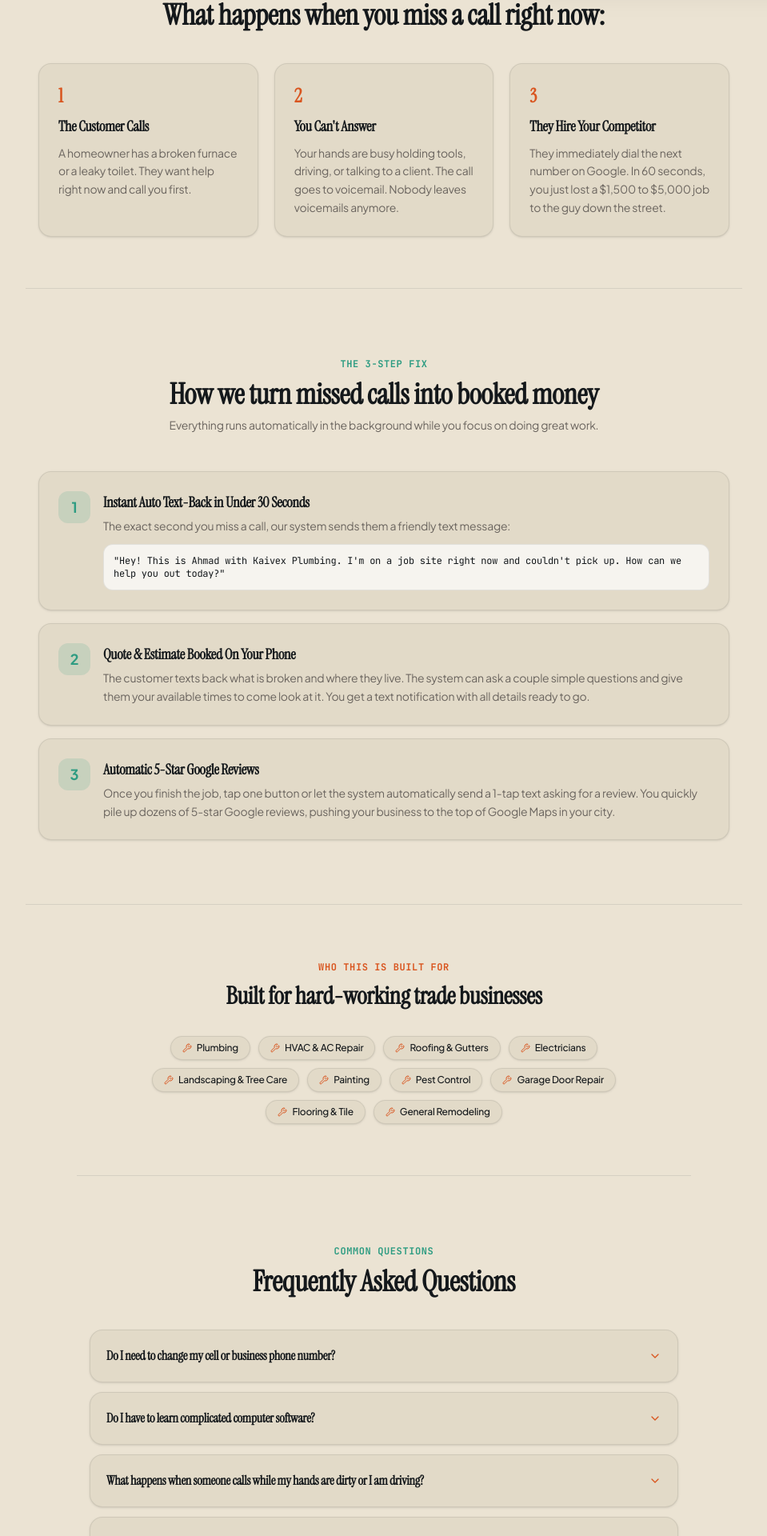
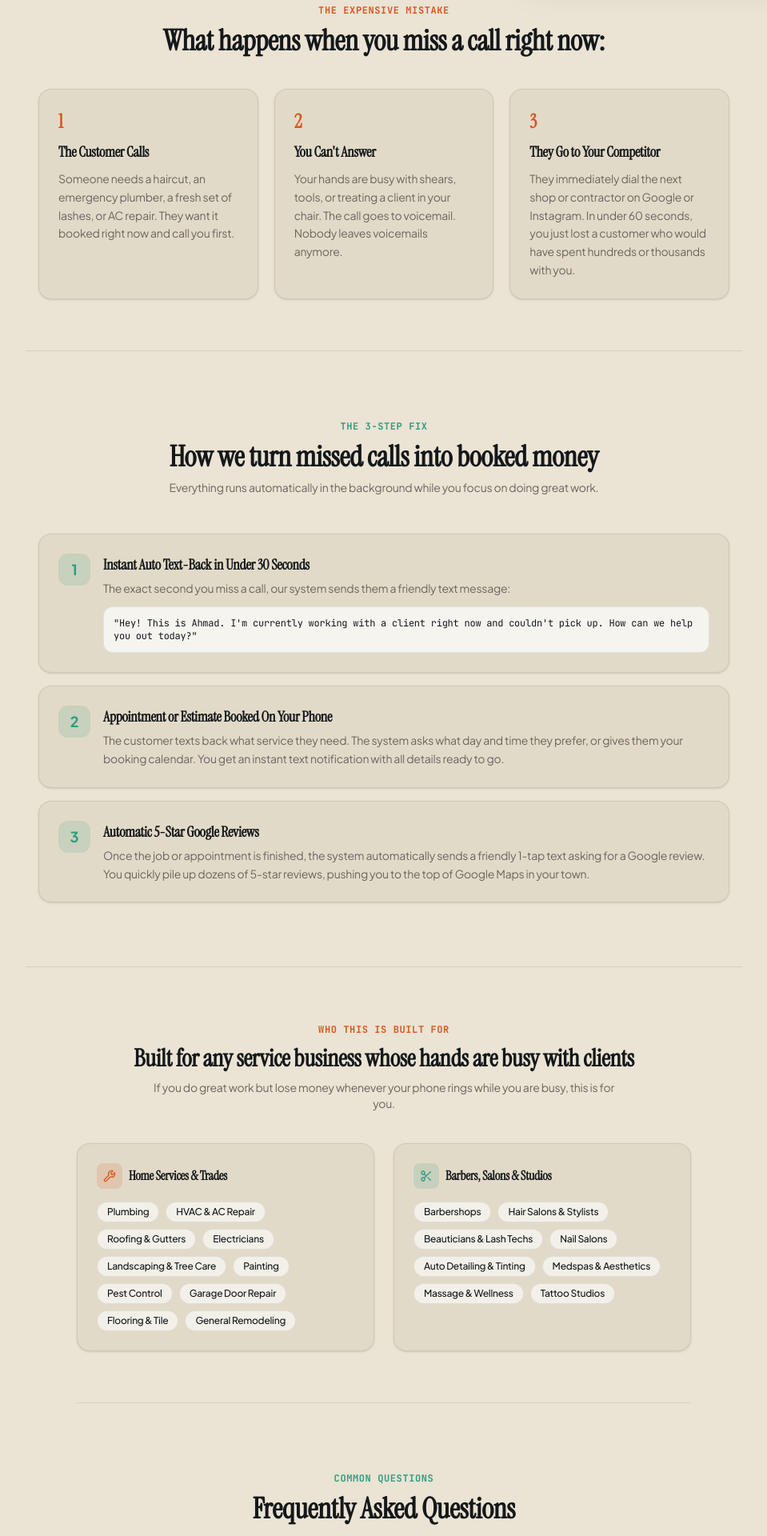
Before and after one commit to kaivexsystems/kaivexsystems, a Next.js app: page /trades in a window 1280 px wide. Shown: the part 824-2744 px from the top of the page at 80% size, without its empty margins (160-1119 px from the left). Built offline with nearby package versions, Linux system fonts and the light colour scheme; no server answers; a web font is replaced by a local one.

Commit message:
feat(trades): expand service categories to include Barbers, Salons, Beauticians, and Studios

```diff
--- a/app/trades/page.tsx
+++ b/app/trades/page.tsx
@@ -8,6 +8,8 @@ import {
   Calendar,
   CheckCircle2,
   Wrench,
+  Scissors,
+  Sparkles,
   ChevronDown,
 } from 'lucide-react';
 import { KaivexLogo } from '@/components/ui/kaivex-logo';
@@ -16,7 +18,7 @@ import { CustomCursor } from '@/components/ui/custom-cursor';
 import { LuminousText } from '@/components/ui/luminous-text';
 
 const WHATSAPP_URL =
-  "https://wa.me/18484004949?text=Hey%20Ahmad,%20I%20run%20a%20trades/home%20services%20business%20and%20want%20to%20stop%20losing%20jobs%20to%20missed%20calls.";
+  "https://wa.me/18484004949?text=Hey%20Ahmad,%20I%20run%20a%20local%20service/trades/salon%20business%20and%20want%20to%20stop%20losing%20clients%20to%20missed%20calls.";
 const CAL_URL = 'https://cal.com/ahmad-farooq-tuwcnw/15min';
 
 export default function TradesLandingPage() {
@@ -36,7 +38,7 @@ export default function TradesLandingPage() {
     }
   };
 
-  const tradesList = [
+  const tradeServices = [
     'Plumbing',
     'HVAC & AC Repair',
     'Roofing & Gutters',
@@ -49,26 +51,37 @@ export default function TradesLandingPage() {
     'General Remodeling',
   ];
 
+  const studioServices = [
+    'Barbershops',
+    'Hair Salons & Stylists',
+    'Beauticians & Lash Techs',
+    'Nail Salons',
+    'Auto Detailing & Tinting',
+    'Medspas & Aesthetics',
+    'Massage & Wellness',
+    'Tattoo Studios',
+  ];
+
   const faqs = [
     {
       q: 'Do I need to change my cell or business phone number?',
-      a: 'No! It connects directly to your existing phone number. You keep the exact same number you already have on your trucks and business cards.',
+      a: 'No! It connects directly to your existing phone number. You keep the exact same number you already have on your cards, storefront, and Instagram/Google profiles.',
     },
     {
       q: 'Do I have to learn complicated computer software?',
-      a: 'Zero. You do not need to learn anything new. Whenever a customer asks for a quote or books an appointment, you get a clean text message right on your regular phone.',
+      a: 'Zero. You do not need to learn anything new. Whenever a customer asks for a quote or books an appointment, you get a clean text notification right on your regular phone.',
     },
     {
-      q: 'What happens when someone calls while my hands are dirty or I am driving?',
-      a: 'The moment you miss the call, our system sends them a friendly text in under 30 seconds asking what they need help with. They text back their address and problem so you do not lose the job.',
+      q: 'What happens when someone calls while my hands are busy with a client or tools?',
+      a: 'The moment you miss the call, our system sends them a friendly text in under 30 seconds: "Hey! I am currently working with a client right now. How can we help you out today?" They reply with what they need so they do not go book with your competitor.',
     },
     {
       q: 'How fast can we set this up for my business?',
       a: 'We set up and test the whole system in 48 to 72 hours. You do not have to lift a finger—we build and test everything for you.',
     },
     {
-      q: 'What if a customer calls late at night?',
-      a: 'The system automatically texts them, lets them know your emergency policy or morning hours, collects their info, and puts them first in line for when you open.',
+      q: 'What if someone calls after closing hours or late at night?',
+      a: 'The system automatically texts them back, lets them know your morning hours or booking link, collects their info, and puts them first in line for when you open.',
     },
   ];
 
@@ -109,11 +122,11 @@ export default function TradesLandingPage() {
           <button
             onClick={scrollToTop}
             className="flex items-center gap-2 hover:opacity-90 transition-opacity bg-transparent border-none p-0 cursor-pointer text-left"
-            title="Kaivex Trades - Return to top"
+            title="Kaivex Local Services - Return to top"
           >
             <KaivexLogo variant="full" size="sm" theme={theme} showSublabel={false} animate={false} />
             <span className="hidden sm:inline-block px-2 py-0.5 rounded text-[10px] font-mono font-bold uppercase tracking-wider bg-[#2E9C82]/10 text-[#2E9C82] border border-[#2E9C82]/20">
-              TRADES &amp; HOME SERVICES
+              TRADES, BARBERS &amp; LOCAL SERVICES
             </span>
           </button>
 
@@ -124,6 +137,12 @@ export default function TradesLandingPage() {
               className="text-xs font-semibold text-[#6B655F] hover:text-[#14181B] transition hidden md:block bg-transparent border-none cursor-pointer"
             >
               How It Works
+            </button>
+            <button
+              onClick={(e) => scrollToSection(e, 'who-its-for')}
+              className="text-xs font-semibold text-[#6B655F] hover:text-[#14181B] transition hidden md:block bg-transparent border-none cursor-pointer"
+            >
+              Who It&apos;s For
             </button>
             <button
               onClick={(e) => scrollToSection(e, 'faq')}
@@ -151,7 +170,7 @@ export default function TradesLandingPage() {
         {/* Badge */}
         <div className="inline-flex items-center gap-2 px-3 py-1 rounded-full text-xs font-bold uppercase tracking-wider bg-[#D9551F]/10 text-[#D9551F] border border-[#D9551F]/20 mb-6">
           <PhoneMissed className="w-3.5 h-3.5" />
-          STOP LOSING JOBS TO UNANSWERED CALLS
+          STOP LOSING CLIENTS TO UNANSWERED CALLS
         </div>
 
         {/* Big Bold Plain English Headline with Luminous Typography and NO underline */}
@@ -163,7 +182,7 @@ export default function TradesLandingPage() {
 
         {/* 10-Year-Old Simple Subhead */}
         <p className="text-base sm:text-lg md:text-xl text-[#6B655F] max-w-2xl mb-8 leading-relaxed tracking-[-0.015em]">
-          You are on a ladder or fixing a pipe and can&apos;t answer your phone. We text customers back in 30 seconds, answer their questions, and book the job on your calendar—automatically.
+          You are on a ladder, cutting hair, under a sink, or with a client and can&apos;t answer your phone. We text customers back in 30 seconds, answer their questions, and book the job or appointment on your calendar—automatically.
         </p>
 
         {/* Dual CTA Actions */}
@@ -209,7 +228,7 @@ export default function TradesLandingPage() {
         </div>
       </section>
 
-      {/* 3. THE REAL PROBLEM (The Lost Job Math) */}
+      {/* 3. THE REAL PROBLEM (The Lost Customer Math) */}
       <section
         style={{ borderColor: c.border }}
         className="py-16 px-4 max-w-4xl mx-auto border-t relative z-10"
@@ -232,7 +251,7 @@ export default function TradesLandingPage() {
               <span className="text-2xl font-bold font-serif text-[#D9551F] block mb-2">1</span>
               <h3 className="text-lg font-bold font-serif mb-2">The Customer Calls</h3>
               <p className="text-xs sm:text-sm text-[#6B655F] leading-relaxed">
-                A homeowner has a broken furnace or a leaky toilet. They want help right now and call you first.
+                Someone needs a haircut, an emergency plumber, a fresh set of lashes, or AC repair. They want it booked right now and call you first.
               </p>
             </div>
           </div>
@@ -245,7 +264,7 @@ export default function TradesLandingPage() {
               <span className="text-2xl font-bold font-serif text-[#D9551F] block mb-2">2</span>
               <h3 className="text-lg font-bold font-serif mb-2">You Can&apos;t Answer</h3>
               <p className="text-xs sm:text-sm text-[#6B655F] leading-relaxed">
-                Your hands are busy holding tools, driving, or talking to a client. The call goes to voicemail. Nobody leaves voicemails anymore.
+                Your hands are busy with shears, tools, or treating a client in your chair. The call goes to voicemail. Nobody leaves voicemails anymore.
               </p>
             </div>
           </div>
@@ -256,9 +275,9 @@ export default function TradesLandingPage() {
           >
             <div>
               <span className="text-2xl font-bold font-serif text-[#D9551F] block mb-2">3</span>
-              <h3 className="text-lg font-bold font-serif mb-2">They Hire Your Competitor</h3>
+              <h3 className="text-lg font-bold font-serif mb-2">They Go to Your Competitor</h3>
               <p className="text-xs sm:text-sm text-[#6B655F] leading-relaxed">
-                They immediately dial the next number on Google. In 60 seconds, you just lost a $1,500 to $5,000 job to the guy down the street.
+                They immediately dial the next shop or contractor on Google or Instagram. In under 60 seconds, you just lost a customer who would have spent hundreds or thousands with you.
               </p>
             </div>
           </div>
@@ -303,7 +322,7 @@ export default function TradesLandingPage() {
                 style={{ backgroundColor: 'rgba(255,255,255,0.7)', borderColor: c.border }}
                 className="mt-3 p-3 rounded-xl border font-mono text-xs text-[#14181B]"
               >
-                &quot;Hey! This is Ahmad with Kaivex Plumbing. I&apos;m on a job site right now and couldn&apos;t pick up. How can we help you out today?&quot;
+                &quot;Hey! This is Ahmad. I&apos;m currently working with a client right now and couldn&apos;t pick up. How can we help you out today?&quot;
               </div>
             </div>
           </div>
@@ -318,10 +337,10 @@ export default function TradesLandingPage() {
             </div>
             <div className="flex-1">
               <h3 className="text-lg font-bold font-serif mb-1">
-                Quote &amp; Estimate Booked On Your Phone
+                Appointment or Estimate Booked On Your Phone
               </h3>
               <p className="text-sm text-[#6B655F] leading-relaxed">
-                The customer texts back what is broken and where they live. The system can ask a couple simple questions and give them your available times to come look at it. You get a text notification with all details ready to go.
+                The customer texts back what service they need. The system asks what day and time they prefer, or gives them your booking calendar. You get an instant text notification with all details ready to go.
               </p>
             </div>
           </div>
@@ -339,38 +358,83 @@ export default function TradesLandingPage() {
                 Automatic 5-Star Google Reviews
               </h3>
               <p className="text-sm text-[#6B655F] leading-relaxed">
-                Once you finish the job, tap one button or let the system automatically send a 1-tap text asking for a review. You quickly pile up dozens of 5-star Google reviews, pushing your business to the top of Google Maps in your city.
+                Once the job or appointment is finished, the system automatically sends a friendly 1-tap text asking for a Google review. You quickly pile up dozens of 5-star reviews, pushing you to the top of Google Maps in your town.
               </p>
             </div>
           </div>
         </div>
       </section>
 
-      {/* 5. TRADES WE WORK WITH */}
+      {/* 5. WHO THIS IS BUILT FOR (Expanded to Trades, Barbers & Salons) */}
       <section
+        id="who-its-for"
         style={{ borderColor: c.border }}
         className="py-16 px-4 max-w-4xl mx-auto border-t relative z-10"
       >
-        <div className="text-center mb-8">
+        <div className="text-center mb-10">
           <span className="text-xs font-mono font-bold uppercase tracking-wider text-[#D9551F]">
             WHO THIS IS BUILT FOR
           </span>
           <h2 className="text-2xl sm:text-3xl font-serif font-bold text-[#14181B] mt-2">
-            Built for hard-working trade businesses
+            Built for any service business whose hands are busy with clients
           </h2>
+          <p className="text-sm text-[#6B655F] max-w-xl mx-auto mt-2">
+            If you do great work but lose money whenever your phone rings while you are busy, this is for you.
+          </p>
         </div>
 
-        <div className="flex flex-wrap justify-center gap-2.5 max-w-2xl mx-auto">
-          {tradesList.map((trade, idx) => (
+        <div className="grid grid-cols-1 md:grid-cols-2 gap-6 max-w-3xl mx-auto">
+          {/* Column A: Trades & Field Services */}
+          <div
+            style={{ backgroundColor: c.panel, borderColor: c.border }}
+            className="p-6 rounded-2xl border shadow-sm space-y-4"
+          >
+            <div className="flex items-center gap-2">
+              <div className="w-8 h-8 rounded-lg bg-[#D9551F]/15 flex items-center justify-center text-[#D9551F]">
+                <Wrench className="w-4 h-4" />
+              </div>
+              <h3 className="font-serif font-bold text-base text-[#14181B]">
+                Home Services &amp; Trades
+              </h3>
+            </div>
+            <div className="flex flex-wrap gap-2">
+              {tradeServices.map((trade, idx) => (
                 <span
                   key={idx}
-              style={{ backgroundColor: c.panel, borderColor: c.border }}
-              className="inline-flex items-center gap-1.5 px-3.5 py-1.5 rounded-full text-xs font-medium border text-[#14181B] shadow-sm"
+                  style={{ backgroundColor: 'rgba(255,255,255,0.6)', borderColor: c.border }}
+                  className="px-3 py-1 rounded-full text-xs font-medium border text-[#14181B]"
                 >
-              <Wrench className="w-3 h-3 text-[#D9551F]" />
                   {trade}
                 </span>
               ))}
+            </div>
+          </div>
+
+          {/* Column B: Barbers, Salons & Studios */}
+          <div
+            style={{ backgroundColor: c.panel, borderColor: c.border }}
+            className="p-6 rounded-2xl border shadow-sm space-y-4"
+          >
+            <div className="flex items-center gap-2">
+              <div className="w-8 h-8 rounded-lg bg-[#2E9C82]/15 flex items-center justify-center text-[#2E9C82]">
+                <Scissors className="w-4 h-4" />
+              </div>
+              <h3 className="font-serif font-bold text-base text-[#14181B]">
+                Barbers, Salons &amp; Studios
+              </h3>
+            </div>
+            <div className="flex flex-wrap gap-2">
+              {studioServices.map((studio, idx) => (
+                <span
+                  key={idx}
+                  style={{ backgroundColor: 'rgba(255,255,255,0.6)', borderColor: c.border }}
+                  className="px-3 py-1 rounded-full text-xs font-medium border text-[#14181B]"
+                >
+                  {studio}
+                </span>
+              ))}
+            </div>
+          </div>
         </div>
       </section>
 
@@ -431,10 +495,10 @@ export default function TradesLandingPage() {
         className="py-20 px-4 max-w-3xl mx-auto border-t text-center relative z-10"
       >
         <span className="text-xs font-mono font-bold uppercase tracking-wider text-[#D9551F] mb-3 block">
-          READY TO STOP LOSING JOBS?
+          READY TO STOP LOSING JOBS &amp; CLIENTS?
         </span>
         <h2 className="text-3xl sm:text-4xl font-serif font-bold text-[#14181B] mb-4">
-          Let&apos;s get this set up for your business this week.
+          Let&apos;s get this running on your phone this week.
         </h2>
         <p className="text-sm sm:text-base text-[#6B655F] max-w-lg mx-auto mb-8 leading-relaxed">
           Zero pressure. Send us a quick text on WhatsApp or pick a quick 15-minute time. We will show you how it works live on your phone.
@@ -473,12 +537,12 @@ export default function TradesLandingPage() {
           <button
             onClick={scrollToTop}
             className="bg-transparent border-none p-0 cursor-pointer"
-            title="Kaivex Trades - Return to top"
+            title="Kaivex Local Services - Return to top"
           >
             <KaivexLogo variant="full" size="sm" theme={theme} showSublabel={false} animate={false} />
           </button>
           <p className="max-w-md">
-            Kaivex Trades &amp; Home Services Division. Dedicated missed-call recovery and review automation for local service businesses.
+            Kaivex Local Services &amp; Trades Division. Dedicated missed-call recovery and automated reviews for local appointment and service businesses.
           </p>
           <div className="flex items-center gap-4 font-mono text-[11px] text-[#14181B]">
             <a href="tel:+18484004949" className="hover:underline">
```
Lines whose indentation alone changed are shown as unchanged.
